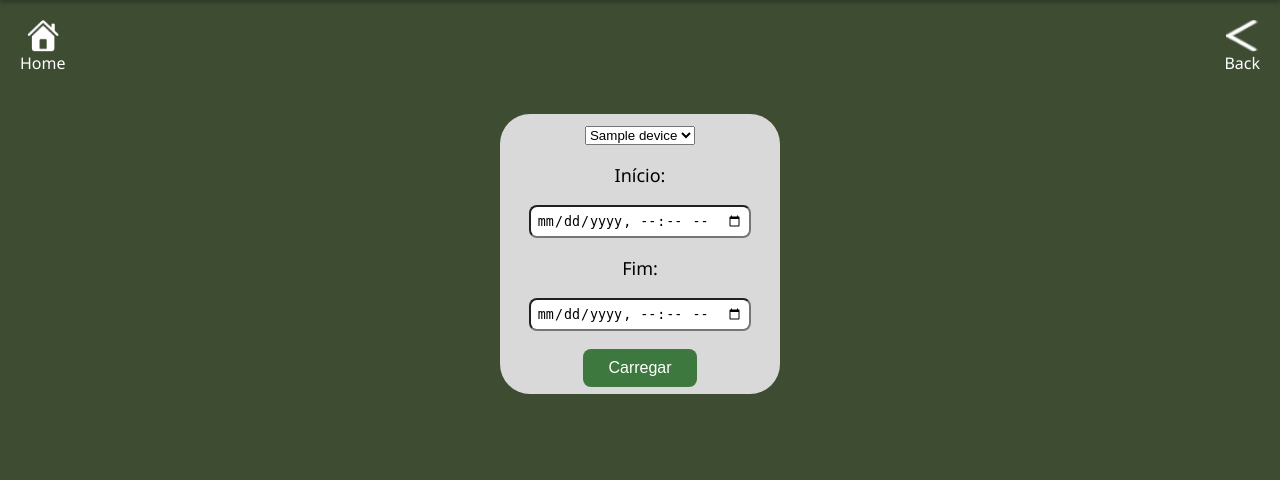
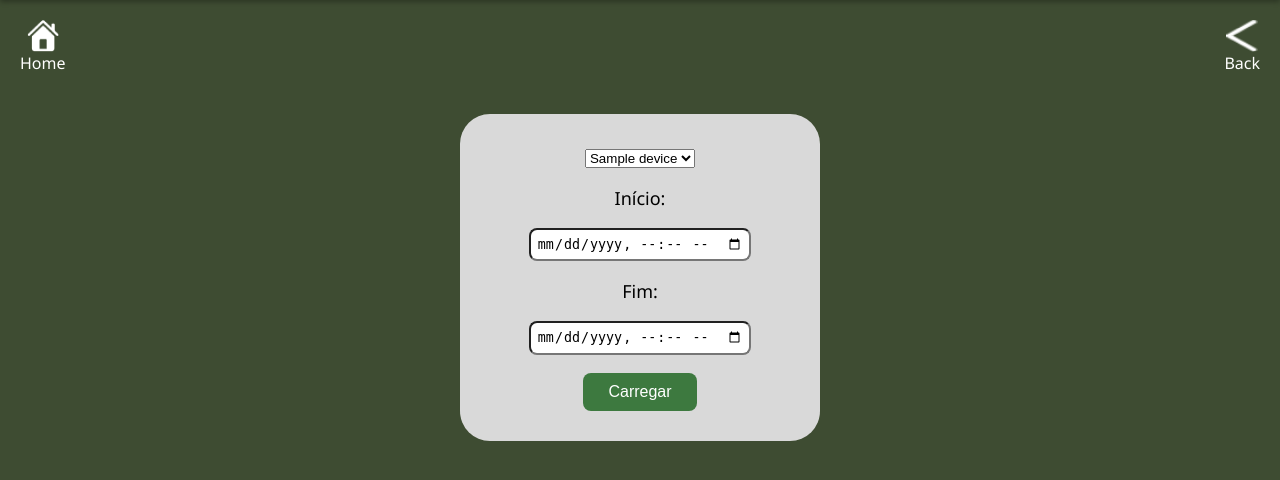
Before and after one commit to DraNefario/flask_app, a Flask app: page /history_read in a window 1280 px wide. Shown: the part 93-573 px from the top of the page. Run offline with Flask 3, Linux system fonts and the light colour scheme; a user stored in the database is signed in; tables that the repository leaves empty hold one stand-in row (values such as "Sample post").

Commit message:
Add files via upload

```diff
--- a/expcriativa/controllers/actuator_controller.py
+++ b/expcriativa/controllers/actuator_controller.py
@@ -7,11 +7,13 @@ from utils.decorators import *
 actuator_ = Blueprint("Actuator_", __name__, template_folder="templates")
 
 @actuator_.route('/register_atuador')
+@role_required('admin', 'operador', 'estatistico')
 def register_actuator():
     return render_template("register_atuador.html")
 
 
 @actuator_.route('/add_actuator', methods = ['POST'])
+@role_required('admin', 'operador', 'estatistico')
 def add_actuator():
     name = request.form.get("name")
     brand = request.form.get("brand")
@@ -26,17 +28,20 @@ def add_actuator():
     return render_template("atuadores.html", actuators = actuators)
 
 @actuator_.route('/list_actuators')
+@role_required('admin', 'operador', 'estatistico')
 def actuators():
     actuators = Actuator.get_actuators()
     return render_template("atuadores.html", actuators = actuators)
 
 @actuator_.route('/edit_actuator')
+@role_required('admin', 'operador', 'estatistico')
 def edit_actuator():
     id = request.args.get('id', None)
     actuator = Actuator.get_single_actuator(id)
     return render_template("update_actuator.html", actuator = actuator)
 
 @actuator_.route('/update_actuator', methods=['POST'])
+@role_required('admin', 'operador', 'estatistico')
 def update_actuator():
     id = request.form.get("id")
     name = request.form.get("name")
@@ -49,6 +54,7 @@ def update_actuator():
     return render_template("atuadores.html", actuator = actuator)
 
 @actuator_.route('/del_actuator', methods=['GET'])
+@role_required('admin', 'operador', 'estatistico')
 def del_actuator():
     id = request.args.get('id', None)
     actuator = Actuator.delete_actuator(id)
--- a/expcriativa/controllers/app_controller.py
+++ b/expcriativa/controllers/app_controller.py
@@ -5,6 +5,7 @@ from models.db import *
 from models.user.user import User
 from models.iot.read import Read
 from models.iot.write import Write
+from utils.decorators import *
 
 from controllers.sensor_controller import sensor_
 from controllers.actuator_controller import actuator_
@@ -71,16 +72,19 @@ def create_app():
 
 
     @app.route('/tr')
+    @role_required('admin', 'estatistico')
     def tempo_real():
         global temperature, huminity
         values = {"temperature":temperature, "huminity":huminity}
         return render_template("tr.html", values=values)
 
     @app.route('/publish')
+    @role_required('admin', 'operador')
     def publish():
         return render_template('publish.html')
 
     @app.route('/publish_message', methods=['GET','POST'])
+    @role_required('admin', 'operador')
     def publish_message():
         request_data = request.get_json()
         publish_result = mqtt_client.publish("/irrigar/controle", request_data['message'])
--- a/expcriativa/controllers/auth_controller.py
+++ b/expcriativa/controllers/auth_controller.py
@@ -19,8 +19,8 @@ def add_user():
             return render_template("register_user.html", erro="Usuário ou email já cadastrado")
 
         # Se for o primeiro usuário, adiciona automaticamente o papel admin
-        if User.query.count() == 0 and "admin" not in roles:
-            roles.append("admin")
+        #if User.query.count() == 0 and "admin" not in roles:
+        #    roles.append("admin")
 
         novo_usuario = User(
             username=username,
--- a/expcriativa/controllers/read_controller.py
+++ b/expcriativa/controllers/read_controller.py
@@ -2,16 +2,19 @@
 from flask import Blueprint, request, render_template
 from models.iot.read import Read
 from models.iot.sensors import *
+from utils.decorators import *
 
 read_ = Blueprint("read",__name__, template_folder="views")
 
 @read_.route("/history_read")
+@role_required('admin', 'estatistico')
 def history_read():
     sensors = Sensor.get_sensors()
     read = {}
     return render_template("history_read.html", sensors = sensors, read = read)
 
 @read_.route("/get_read", methods=['POST'])
+@role_required('admin', 'estatistico')
 def get_read():
     if request.method == 'POST':
         id = request.form['id']
--- a/expcriativa/controllers/sensor_controller.py
+++ b/expcriativa/controllers/sensor_controller.py
@@ -7,10 +7,12 @@ from utils.decorators import *
 sensor_ = Blueprint("sensor_",__name__, template_folder="templates")
 
 @sensor_.route('/register_sensor')
+@role_required('admin', 'operador', 'estatistico')
 def register_sensor():
     return render_template("register_sensor.html")
 
 @sensor_.route('/add_sensor', methods=['POST'])
+@role_required('admin', 'operador', 'estatistico')
 def add_sensor():
     name = request.form.get("name")
     brand = request.form.get("brand")
@@ -25,17 +27,20 @@ def add_sensor():
     return render_template("sensors.html")
 
 @sensor_.route('/list_sensors')
+@role_required('admin', 'operador', 'estatistico')
 def sensors():
     sensors = Sensor.get_sensors()
     return render_template("sensors.html", sensors = sensors)
 
 @sensor_.route('/edit_sensor')
+@role_required('admin', 'operador', 'estatistico')
 def edit_sensor():
     id = request.args.get('id', None)
     sensor = Sensor.get_single_sensor(id)
     return render_template("update_sensor.html", sensor = sensor)
 
 @sensor_.route('/update_sensor', methods=['POST'])
+@role_required('admin', 'operador', 'estatistico')
 def update_sensor():
     id = request.form.get("id")
     name = request.form.get("name")
@@ -48,6 +53,7 @@ def update_sensor():
     return render_template("sensors.html", sensors = sensors)
 
 @sensor_.route('/del_sensor', methods=['GET'])
+@role_required('admin', 'operador', 'estatistico')
 def del_sensor():
     id = request.args.get('id', None)
     sensors = Sensor.delete_sensor(id)
--- a/expcriativa/controllers/user_controller.py
+++ b/expcriativa/controllers/user_controller.py
@@ -23,14 +23,14 @@ def register_user():
     return render_template("register_user.html")
 
 @user_.route('/list_users')
-@role_required('admin')
+@role_required('admin', 'operador', 'estatistico')
 def list_user():
     users = User.query.all()  # lista de objetos User
     return render_template("user.html", users=users)
 
 
 @user_.route('/edit_user/<int:user_id>', methods=["GET", "POST"])
-@role_required('admin')
+@role_required('admin', 'operador', 'estatistico')
 def edit_user(user_id):
     user = User.query.get_or_404(user_id)
 
@@ -49,7 +49,7 @@ def edit_user(user_id):
     return render_template("edit_user.html", user=user)
 
 @user_.route('/delete_user/<int:user_id>', methods=["POST"])
-@role_required('admin')
+@role_required('admin', 'operador', 'estatistico')
 def delete_user(user_id):
     user = User.query.get_or_404(user_id)
     db.session.delete(user)
--- a/expcriativa/controllers/write_controller.py
+++ b/expcriativa/controllers/write_controller.py
@@ -1,16 +1,19 @@
 from flask import Blueprint, request, render_template
 from models.iot.write import Write
 from models.iot.actuators import Actuator
+from utils.decorators import *
 
 write_ = Blueprint("write", __name__, template_folder=" views")
 
 @write_.route("/history_write")
+@role_required('admin', 'operador')
 def history_write():
     actuators = Actuator.get_actuators()
     write = {}
     return render_template("history_write.html", actuators = actuators, write = write)
 
 @write_.route("/get_write", methods=['POST'])
+@role_required('admin', 'operador')
 def get_write():
     if request.method == 'POST':
         id = request.form['id']
--- a/expcriativa/models/user/user.py
+++ b/expcriativa/models/user/user.py
@@ -8,7 +8,7 @@ class User(db.Model, UserMixin):
     username = db.Column(db.String(50), unique=True)
     email = db.Column(db.String(128), unique=True)
     senha_hash = db.Column(db.String(200))
-    roles = db.Column(db.String(200), default="operador")
+    roles = db.Column(db.String(200))
 
     def set_senha(self, senha):
         self.senha_hash = generate_password_hash(senha)
--- a/expcriativa/static/css/style.css
+++ b/expcriativa/static/css/style.css
@@ -478,3 +478,19 @@ input[type="datetime-local"] {
     border-radius: 8px;
     padding: 6px;
 }
+
+/*history*/
+.card-history{
+    width: 300px;
+    padding: 30px;
+    background-color: #d9d9d9;
+    color: black;
+    border-radius: 30px;
+    display: flex;
+    justify-content: center;
+    align-items: center;
+    text-align: center;
+    font-size: 18px;
+    transition: transform 0.2s ease;
+    cursor: pointer;
+}
--- a/expcriativa/templates/history_read.html
+++ b/expcriativa/templates/history_read.html
@@ -3,22 +3,26 @@
 {% block content%}
 <div class="vertical-center">
     <div class="container">
-        <div class="card">
+        <div class="card-history">
             <div class="card-header">
                 <div class="card-body">
                     <form action="http://localhost:8080/get_read" method="post">
-                        <select name="id" class="Input">
-                            {% for sensor in sensors %}
-                                <option type = "text" name = "id" value= "{{sensor.id}}">{{ sensor.name }}</option>
-                            {% endfor %}
+                        <select name="id" class="Input" required>
+                            {% if sensors|length == 0 %}
+                                <option value="" disabled selected>Sem sensores disponíveis</option>
+                            {% else %}
+                                {% for sensor in sensors %}
+                                    <option value="{{ sensor.id }}">{{ sensor.name }}</option>
+                                {% endfor %}
+                            {% endif %}
                         </select>
                         <p></p>
                         <p></p>
                         <p></p>
                         Início:
-                        <p><input type="datetime-local"  name="start" requires/></p>
+                        <p><input type="datetime-local"  name="start" required/></p>
                         Fim:
-                        <p><input type="datetime-local"  name="end" requires/></p>
+                        <p><input type="datetime-local"  name="end" required/></p>
                         <input type="submit" value="Carregar" class="btn btn-primary" />
                     </form>
                     {% if read|length> 0 %}
```
Also changed, not shown: expcriativa/templates/history_write.html (+11 -7 lines).
